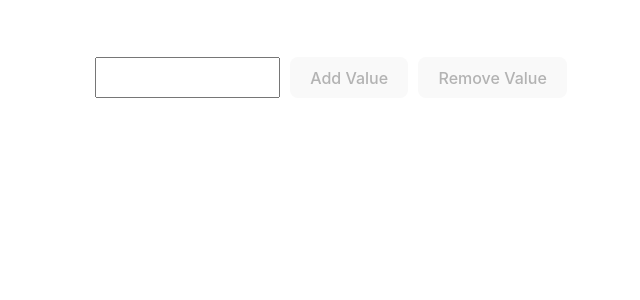
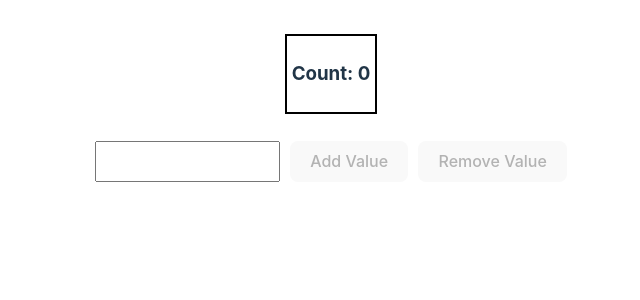
Before and after one commit to raudelravelo91/vite-app, a React (Vite) app: page / in a window 1280 px wide. Shown: the top 300 px of the page, without its empty margins (309-949 px from the left). Built offline with nearby package versions, Linux system fonts and the light colour scheme.

Commit message:
add count

```diff
--- a/src/App.tsx
+++ b/src/App.tsx
@@ -5,13 +5,15 @@ import { useState } from 'react'
 import './App.css'
 import Message from './components/Message';
 import Panel from './components/Panel';
+import NavBar from './components/NavBar';
 
 function App() {
   const [count, setCount] = useState(0)
 
   return (
     <div className="App">
-      <Panel/>
+      <NavBar count={count}/>
+      <Panel OnRemove={() => setCount(count-1)} OnAdd={() => setCount(count + 1)}/>
     </div>
   )
 }
--- /dev/null
+++ b/src/components/NavBar.tsx
@@ -0,0 +1,16 @@
+import { useState } from "react";
+
+interface Props{
+    count: number;
+}
+
+function NavBar({count}: Props){
+
+    return(
+        <div style={{ border: '2px solid black', padding: '5px', display: 'inline-block', margin: '2px'}}>
+            <h3>Count: {count}</h3>
+        </div>
+    );
+}
+
+export default NavBar;
--- a/src/components/Panel.tsx
+++ b/src/components/Panel.tsx
@@ -1,24 +1,31 @@
 import { ReactNode, useState, useRef } from 'react';
 import Message from './Message';
 
-function Panel() {
+interface Props{
+    OnRemove: () => void;
+    OnAdd: () => void;
+}
+
+function Panel({OnRemove, OnAdd}: Props): JSX.Element {
     const [elements, setElements] = useState<ReactNode[]>([]);
 
     const [inputValue, setInputValue] = useState('');
 
     const inputRef = useRef<HTMLInputElement>(null);
 
-    function handleClick() {
+    function handleAdd() {
         const newElement = <div key={elements.length}><Message message={inputValue} /></div>;
         const newElements = [...elements, newElement];
         setElements(newElements);
         setInputValue('');
+        OnAdd();
         inputRef.current?.focus();
     }
 
     function handleRemove() {
         const newElements = elements.slice(0, -1);
         setElements(newElements);
+        OnRemove();
         inputRef.current?.focus();
     }
 
@@ -30,7 +37,7 @@ function Panel() {
         <div style={{ margin: 'auto', marginTop: '20px', minHeight: '100vh', overflow: 'auto' }}>
             <div style={{ display: 'flex', justifyContent: 'center' }}>
                 <input style={{ margin: '5px' }} type="text" value={inputValue} onChange={handleInputChange} ref={inputRef} />
-                <button style={{ margin: '5px' }} onClick={handleClick} disabled={inputValue.length === 0}>Add Value</button>
+                <button style={{ margin: '5px' }} onClick={handleAdd} disabled={inputValue.length === 0}>Add Value</button>
                 <button style={{ margin: '5px' }} onClick={handleRemove} disabled={elements.length === 0}>Remove Value</button>
             </div>
             <div>
```
